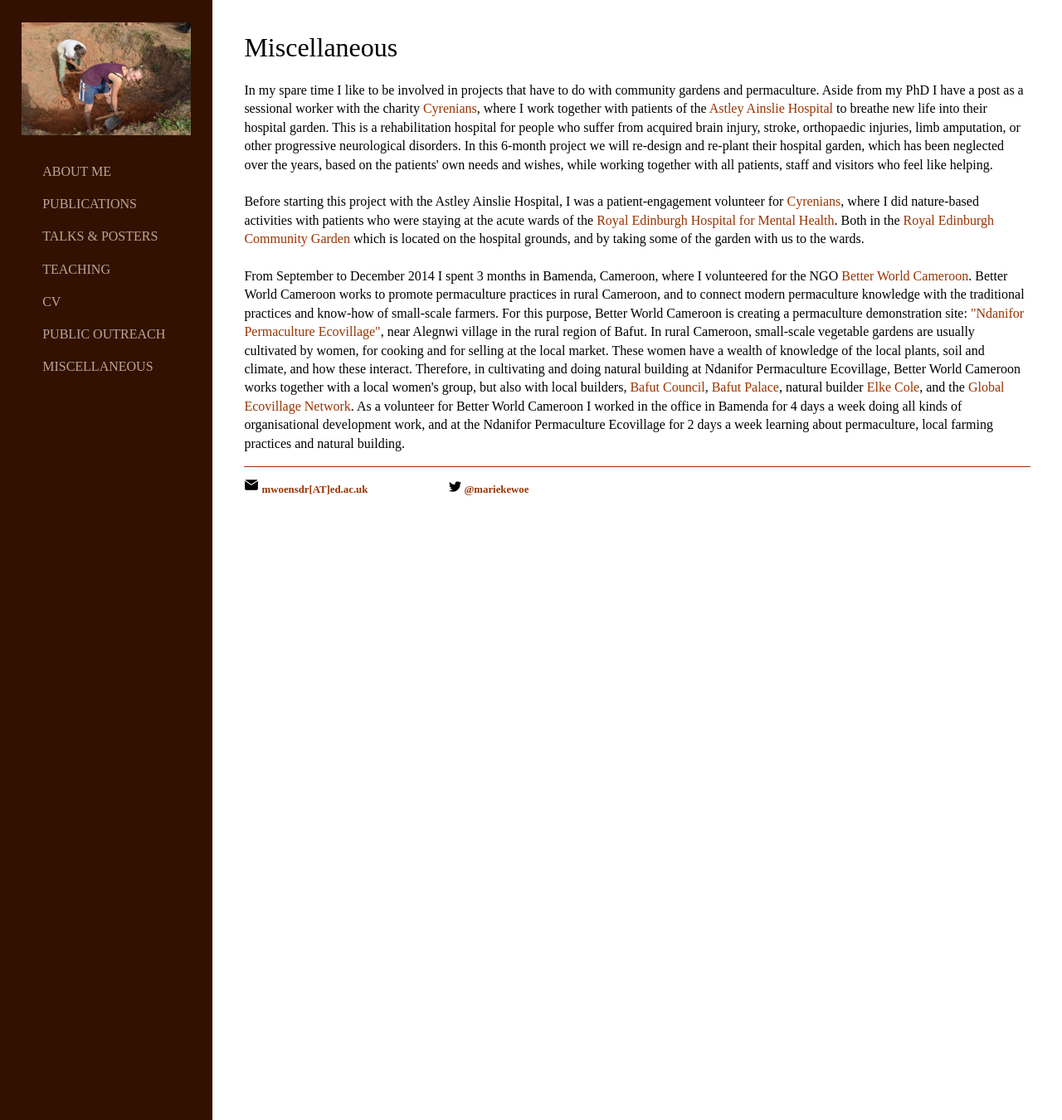
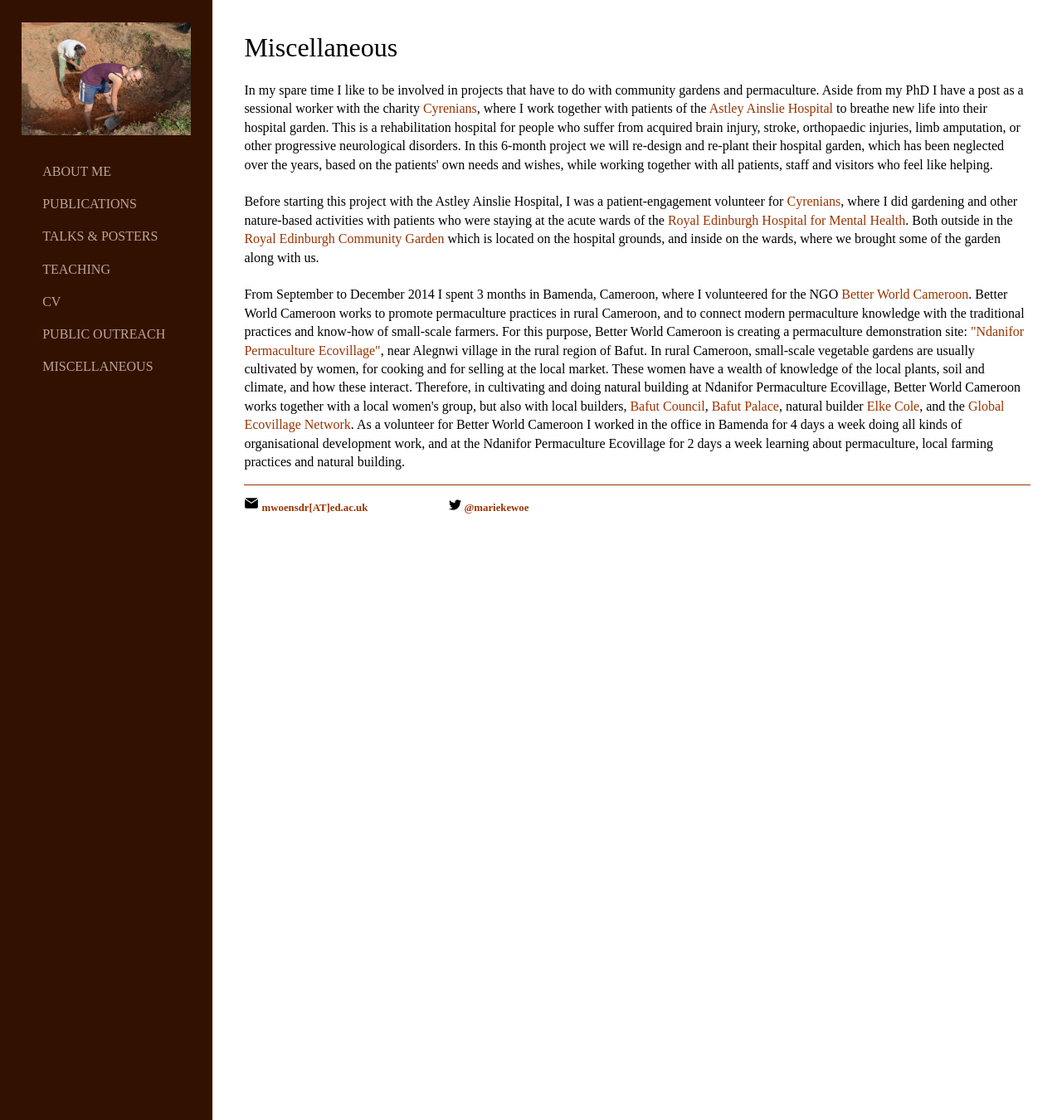
Before and after one commit to marieke-woensdregt/marieke-woensdregt.github.io, a Jekyll site: the page built from misc/index.html, in a window 1280 px wide. Shown: the whole page at 83% size. Built offline with Jekyll 4.4.1, drawn with Linux system fonts in a browser that asks for light colours.

Commit message:
Update index.html

```diff
--- a/misc/index.html
+++ b/misc/index.html
@@ -19,10 +19,10 @@
 		<br />
 		Before starting this project with the Astley Ainslie Hospital, I was a patient-engagement volunteer for
 		<a href="http://cyrenians.scot/">Cyrenians</a>,
-		where I did nature-based activities with patients who were staying at the acute wards of the
+		where I did gardening and other nature-based activities with patients who were staying at the acute wards of the
 		<a href="http://www.nhslothian.scot.nhs.uk/GoingToHospital/Locations/REH/Pages/default.aspx">Royal Edinburgh Hospital for Mental Health</a>.
-		Both in the <a href="http://cyrenians.scot/community-and-food/community-gardens/">Royal Edinburgh Community Garden</a>
-		which is located on the hospital grounds, and by taking some of the garden with us to the wards.
+		Both outside in the <a href="http://cyrenians.scot/community-and-food/community-gardens/">Royal Edinburgh Community Garden</a>
+		which is located on the hospital grounds, and inside on the wards, where we brought some of the garden along with us.
 
 		<br />
 		<br />
```
